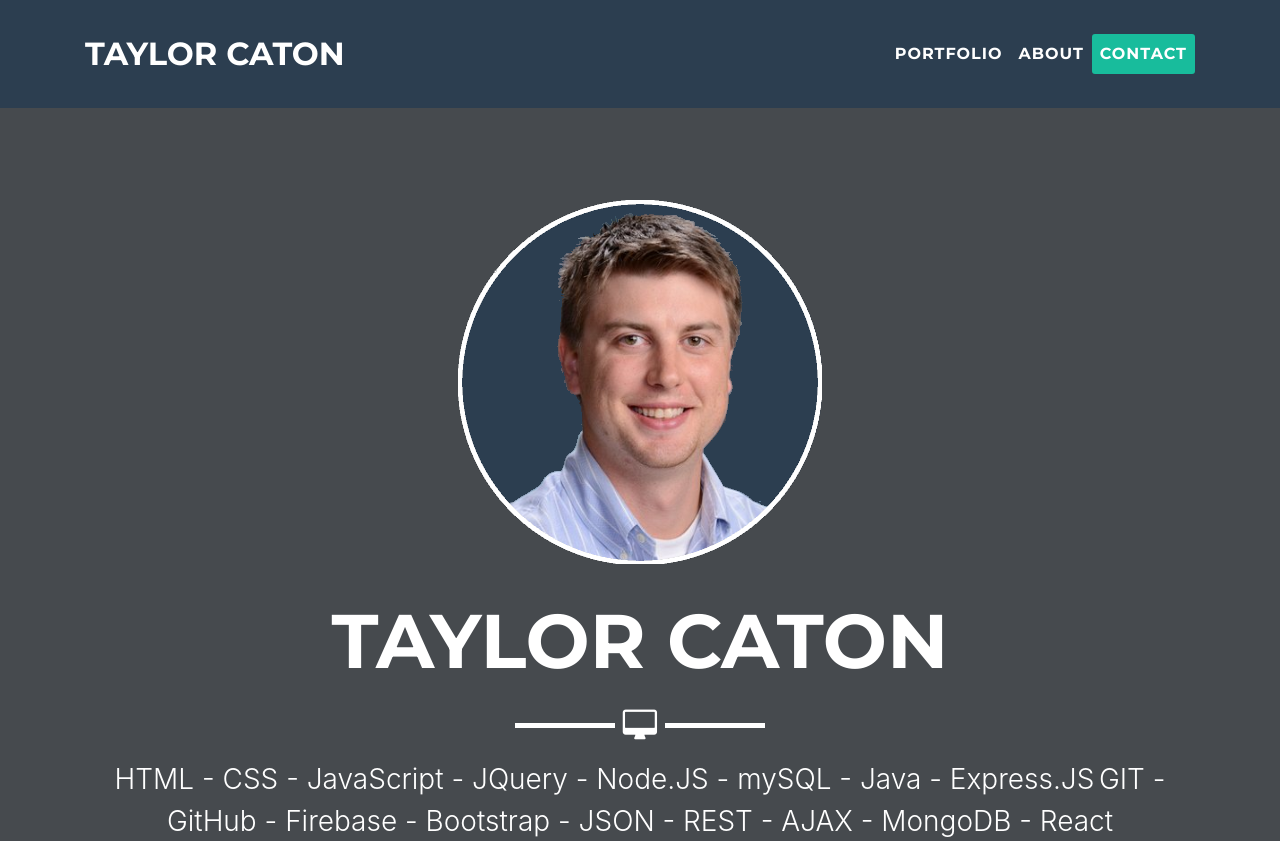
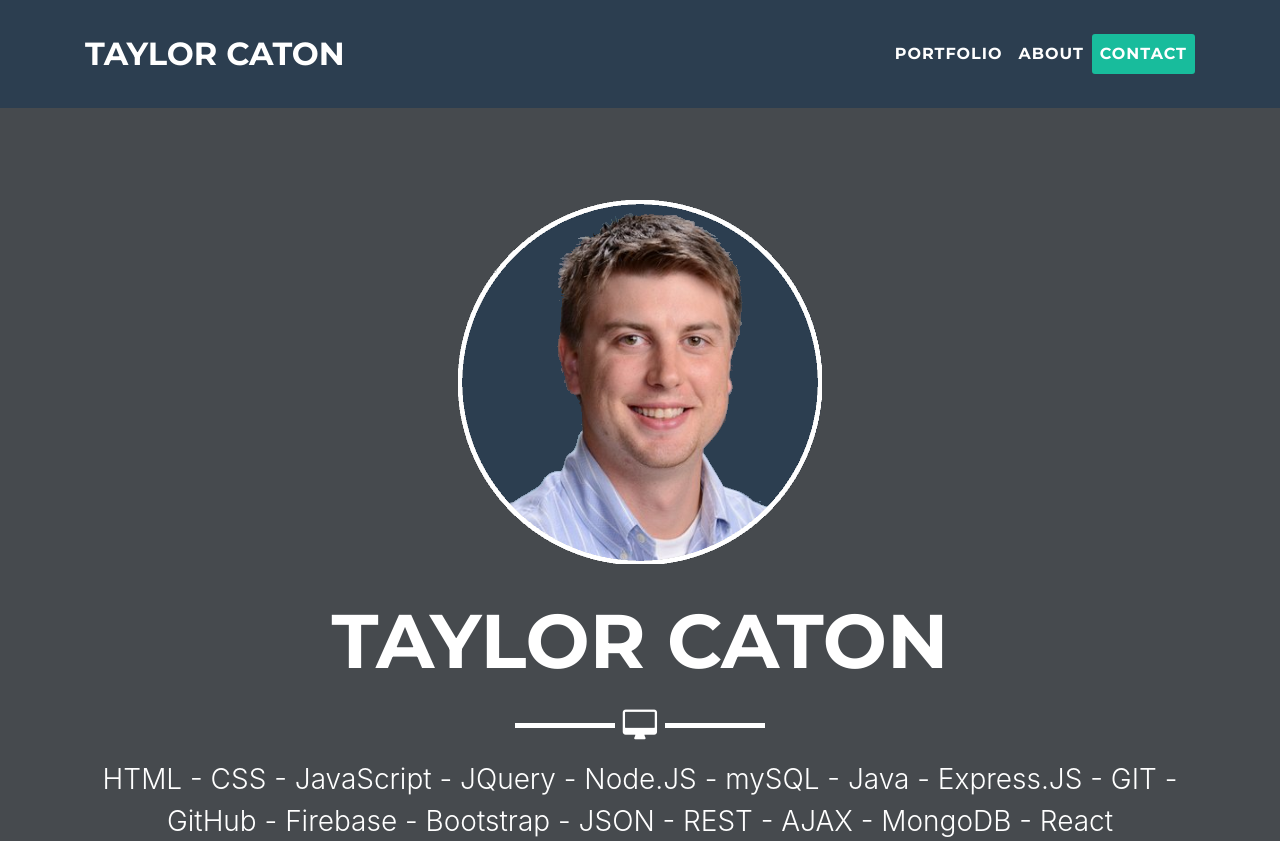
Before and after one commit to taylorcaton/Bootstrap-Portfolio, a website with bundled scripts: page index.html in a window 1280 px wide. Shown: the top 841 px of the page. Built offline with nearby package versions, Linux system fonts and the light colour scheme.

Commit message:
Formatting

```diff
--- a/index.html
+++ b/index.html
@@ -57,7 +57,7 @@
       <div class="intro-text">
         <span class="name">Taylor Caton</span>
         <hr class="star-light">
-        <span class="skills">HTML - CSS - JavaScript - JQuery - Node.JS - mySQL - Java - Express.JS</span>
+        <span class="skills">HTML - CSS - JavaScript - JQuery - Node.JS - mySQL - Java - Express.JS - </span>
         <span class="skills">GIT - GitHub - Firebase - Bootstrap - JSON - REST - AJAX - MongoDB - React</span>
       </div>
     </div>
```
